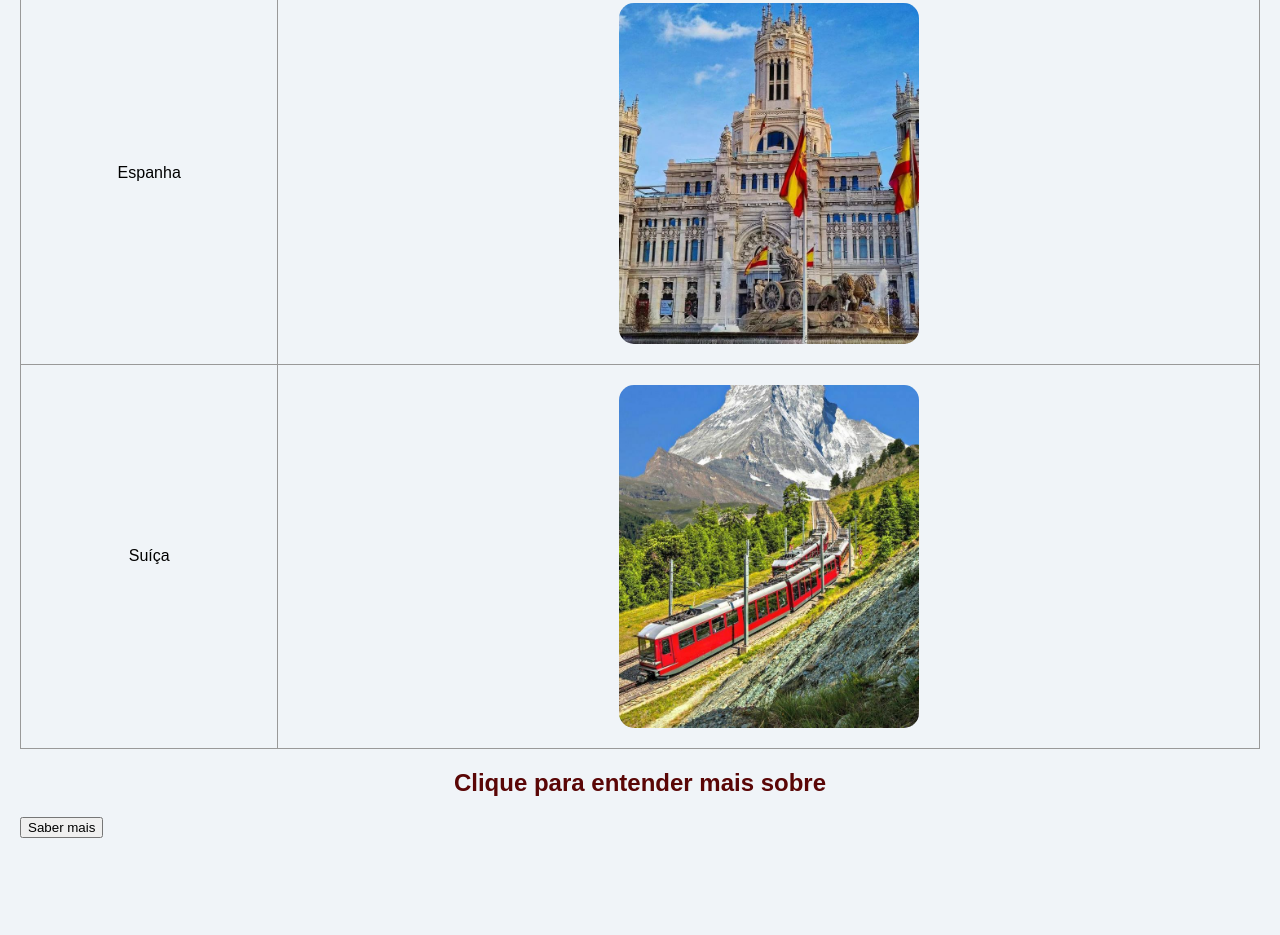
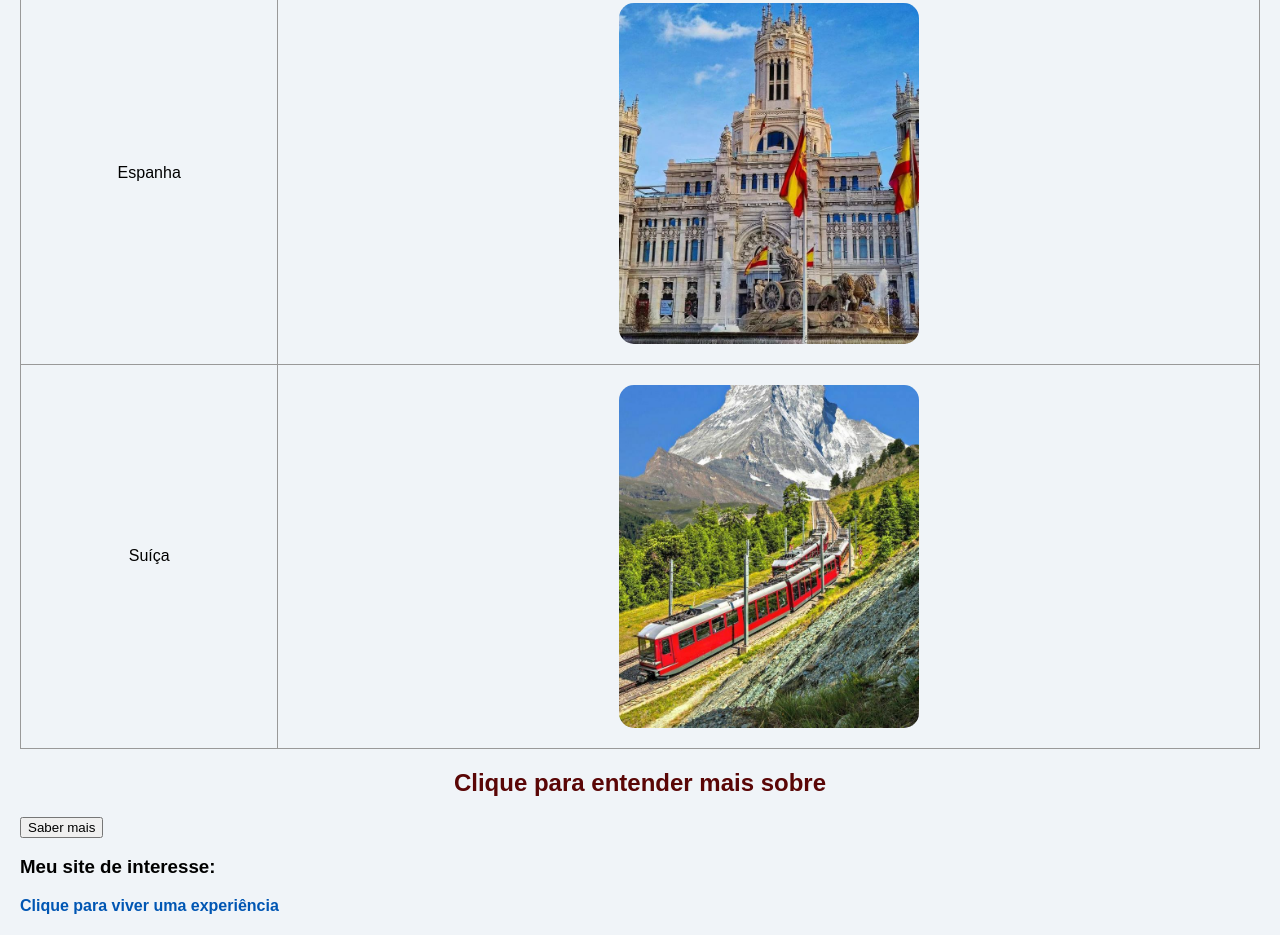
Before and after one commit to DEDSz/Meu-Site, a plain HTML site: page index.html in a window 1280 px wide. Shown: the part 1141-2076 px from the top of the page. Before the commit the page ends 1999 px from the top, so only its background shows below. Drawn offline with Linux system fonts and the light colour scheme.

```diff
--- a/index.html
+++ b/index.html
@@ -59,5 +59,8 @@
   }
 </script>
 
+<h3>Meu site de interesse:</h3>
+<a href="https://www.instagram.com/zebiors?igsh=MW94dXhuc2M1YmtiOQ==" class="meu-link">Clique para viver uma experiência</a>
+
 </body>
 </html>
```
